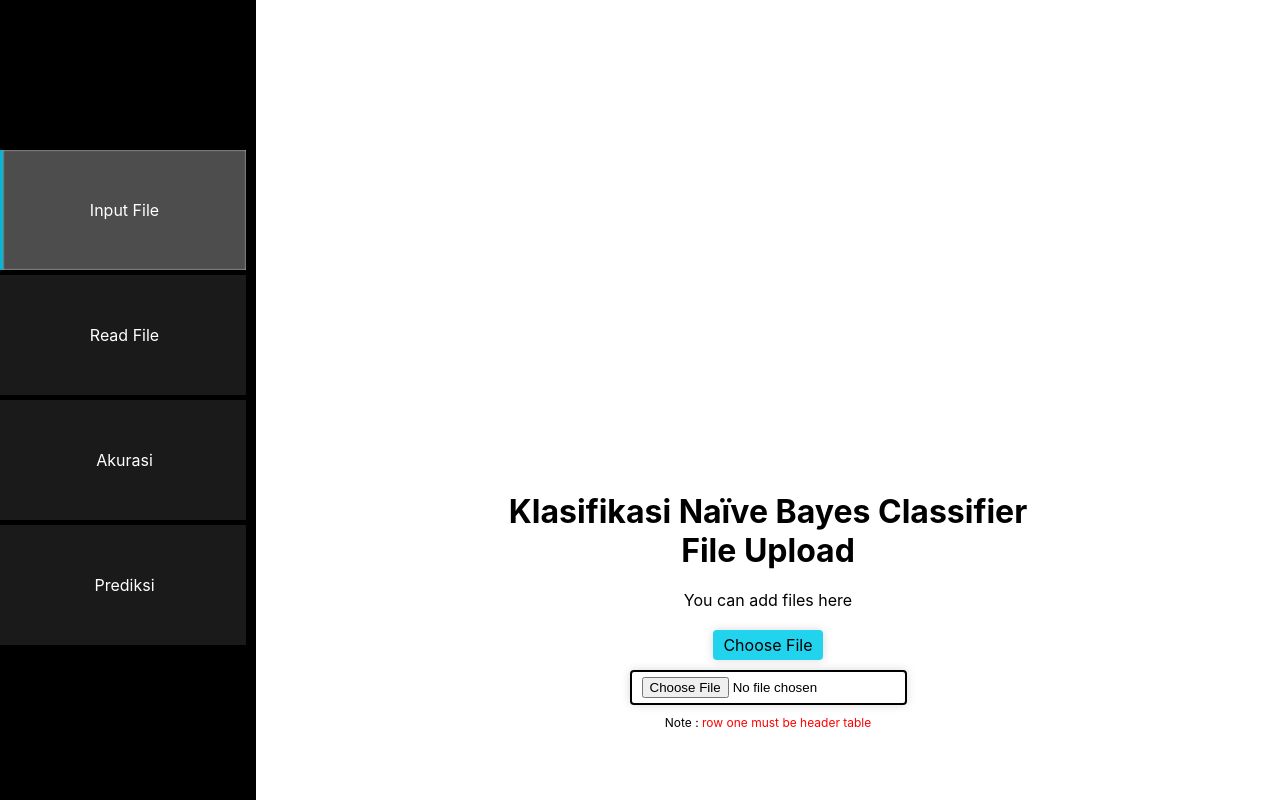
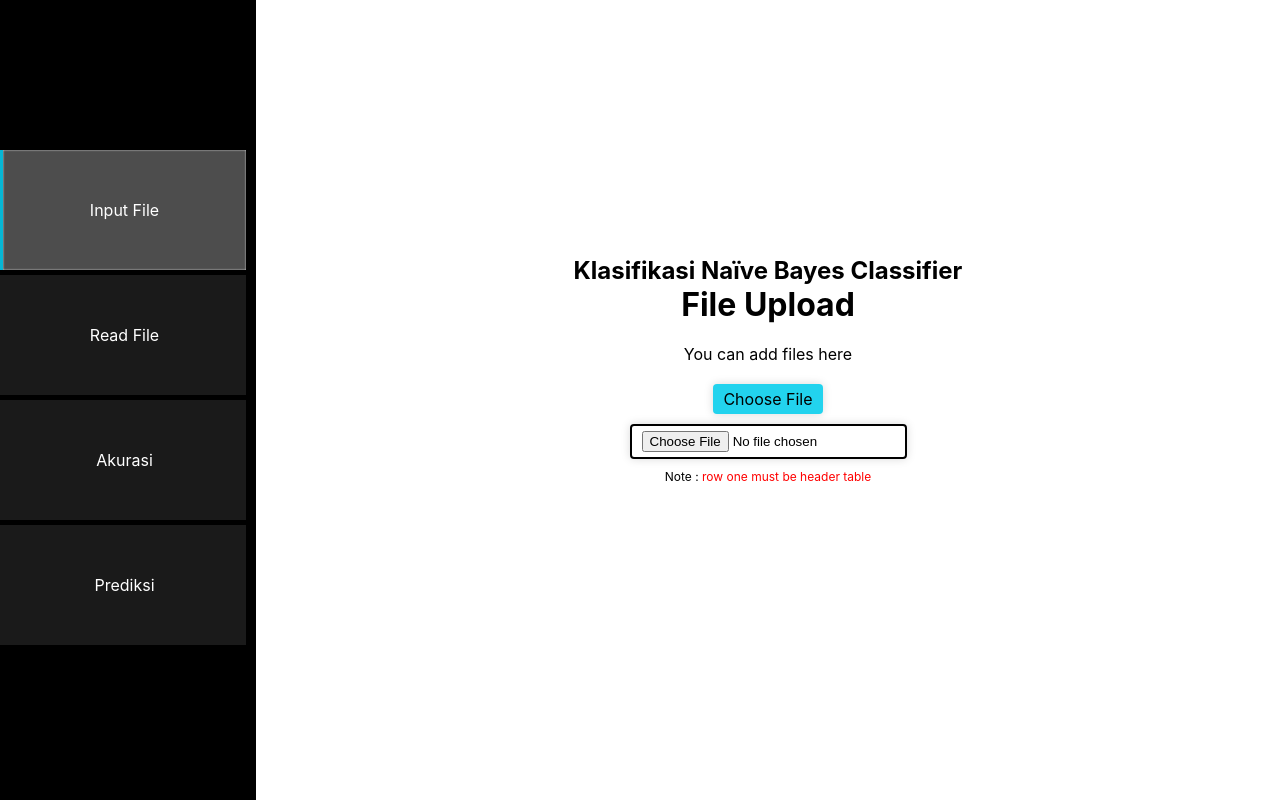
Before and after one commit to agvenmuharisrifqi/showDataML, a Django app: template templates/index.html in a window 1280 px wide. Run offline with Django 4.2, Linux system fonts and the light colour scheme; the template is opened without the code that fills it, so the values that code supplies are empty; some libraries are stand-ins or nearby versions.

Commit message:
perubahan kata2 di index.html v7

```diff
--- a/templates/index.html
+++ b/templates/index.html
@@ -25,7 +25,7 @@
             <section class="section active">
 
                 <div class="section-input-file">
-                    <h1 style="font-size: 32px; margin-top: auto;">Klasifikasi Naïve Bayes Classifier </h1>
+                    <h1 style="">Klasifikasi Naïve Bayes Classifier </h1>
                     <h2 style="font-size: 32px; margin-bottom: 20px;">File Upload</h2>
                     <p style="margin-bottom: 20px;">You can add files here</p>
                     <form action="">
```
